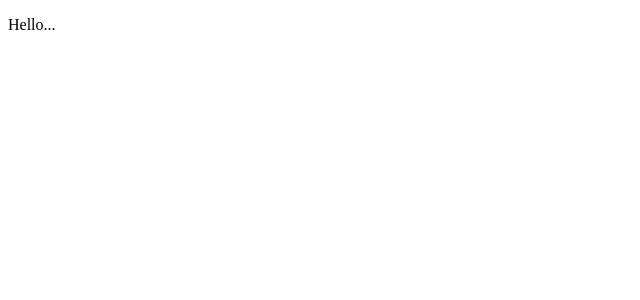
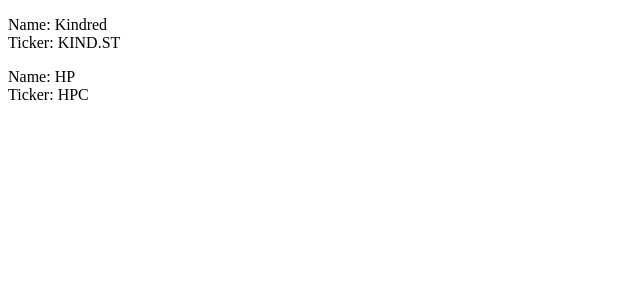
Before and after one commit to JonasMelin/tradingPalGui, an Angular app: page / in a window 1280 px wide. Shown: the top 300 px of the page, without its empty margins (0-640 px from the left). Built offline with nearby package versions, Linux system fonts and the light colour scheme.

Commit message:
More skeleton components with some variables

```diff
--- a/src/app/app.component.html
+++ b/src/app/app.component.html
@@ -1 +1 @@
-<p>Hello...</p>
+<app-stock-detail-list></app-stock-detail-list>
--- a/src/app/app.component.ts
+++ b/src/app/app.component.ts
@@ -6,5 +6,5 @@
   styleUrls: ['./app.component.css']
 })
 export class AppComponent {
-  title = 'tradingPalGui';
+  title = 'TradingPal Management GUI';
 }
--- a/src/app/app.module.ts
+++ b/src/app/app.module.ts
@@ -2,10 +2,14 @@
 import { NgModule } from '@angular/core';
 
 import { AppComponent } from './app.component';
+import { StockDetailsComponent } from './stock-details/stock-details.component';
+import { StockDetailListComponent } from './stock-detail-list/stock-detail-list.component';
 
 @NgModule({
   declarations: [
-    AppComponent
+    AppComponent,
+    StockDetailsComponent,
+    StockDetailListComponent
   ],
   imports: [
     BrowserModule
--- /dev/null
+++ b/src/app/stock-detail-list/stock-detail-list.component.html
@@ -0,0 +1,2 @@
+<app-stock-details name="Kindred" ticker="KIND.ST"></app-stock-details>
+<app-stock-details name="HP" ticker="HPC"></app-stock-details>
--- /dev/null
+++ b/src/app/stock-detail-list/stock-detail-list.component.ts
@@ -0,0 +1,15 @@
+import { Component, OnInit } from '@angular/core';
+
+@Component({
+  selector: 'app-stock-detail-list',
+  templateUrl: './stock-detail-list.component.html',
+  styleUrls: ['./stock-detail-list.component.css']
+})
+export class StockDetailListComponent implements OnInit {
+
+  constructor() { }
+
+  ngOnInit() {
+  }
+
+}
--- /dev/null
+++ b/src/app/stock-details/stock-details.component.html
@@ -0,0 +1,6 @@
+<div>
+  <p>
+    Name: {{ name }} <br>
+    Ticker: {{ ticker }}<br>
+  </p>
+</div>
--- /dev/null
+++ b/src/app/stock-details/stock-details.component.ts
@@ -0,0 +1,17 @@
+import {Component, Input, OnInit} from '@angular/core';
+
+@Component({
+  selector: 'app-stock-details',
+  templateUrl: './stock-details.component.html',
+  styleUrls: ['./stock-details.component.css']
+})
+export class StockDetailsComponent implements OnInit {
+  @Input() name: string;
+  @Input() ticker: string;
+  date = new Date().toLocaleTimeString();
+  constructor() { }
+
+  ngOnInit() {
+  }
+
+}
```
Also changed, not shown: src/app/stock-detail-list/stock-detail-list.component.css (added), src/app/stock-details/stock-details.component.css (added), 2 other files (tests, documents, lock files or other folders).
